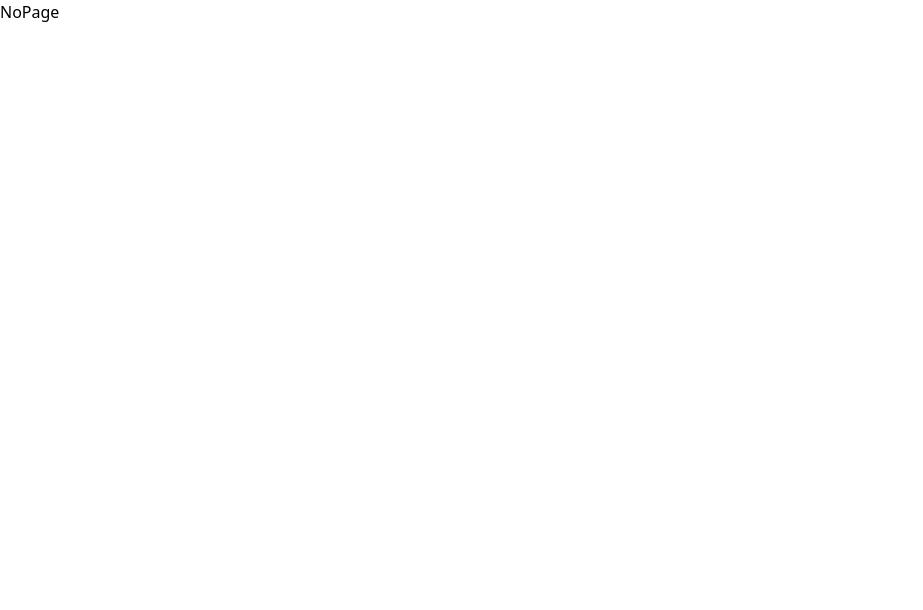
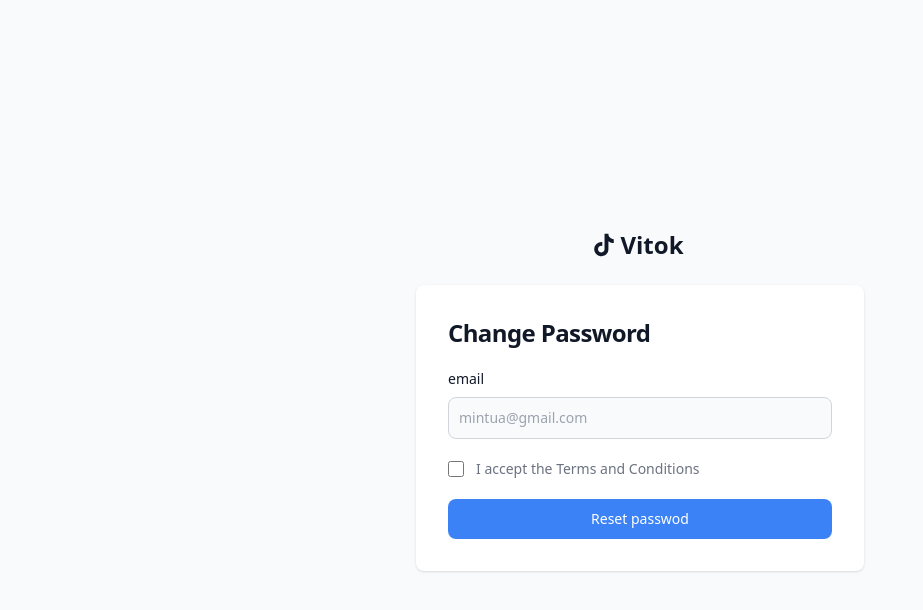
Before and after one commit to Mintuka/vitok, a React (Create React App) app in the folder my-app/: page /forgot-password in a window 1280 px wide. Shown: the top 610 px of the page, without its empty margins (0-923 px from the left). Built offline with nearby package versions, Linux system fonts and the light colour scheme.

Commit message:
forgot password frontend compeleted

```diff
--- a/my-app/src/App.tsx
+++ b/my-app/src/App.tsx
@@ -13,6 +13,8 @@
 import { ActionType } from "./state/action_types/types";
 import { RootState } from "./state/reducers";
 import jwt_decode from "jwt-decode";
+import ForgotPassword from "./components/user/ForgotPassword";
+import ResetPassword from "./components/user/ResetPassword";
 
 const App = () => {
   const dispatch = useDispatch();
@@ -41,6 +43,8 @@
         <Route path="/form" element={<Form />} />
         <Route path="/signin" element={<SignIn />} />
         <Route path="/signup" element={<SignUp />} />
+        <Route path="/forgot-password" element={<ForgotPassword />} />
+        <Route path="/reset-passwrod/:token/:id" element={<ResetPassword />} />
         <Route path="/update/:id" element={<UpdatePost />} />
         <Route path="/post/:id" element={<Details/>}/>
         <Route path="*" element={<NoPage />} />
--- a/my-app/src/api/api.tsx
+++ b/my-app/src/api/api.tsx
@@ -69,3 +69,13 @@
                             .catch(error => {
                                 return {data: error.response.data, status: error.response.status}
                             })
+
+export const forgotPassword = (email: Object) => axios.get(url+'forgotPassword', email)
+                            .catch(error => {
+                                return {data: error.response.data, status: error.response.status}
+                            })
+
+export const resetPassword = (user: Object) => axios.post(url+'/resetPassword', user)
+                            .catch(error => {
+                                return {data: error.response.data, status: error.response.status}
+                            })
--- a/my-app/src/components/user/ForgotPassword.tsx
+++ b/my-app/src/components/user/ForgotPassword.tsx
@@ -1,11 +1,54 @@
-import React from "react";
+import React, { useState } from "react";
+import { IoLogoTiktok } from "react-icons/io5";
+import { forgotPassword } from "../../api/api";
 
 type Props = {};
 
 const ForgotPassword = (props: Props) => {
-  return (
-    <div></div>
-  )
-};
+    const [email, setEmail] = useState('')
+    const [isSent, setIsSent] = useState(false)
+    const handleSubmit = async() => {
+        const { status} = await forgotPassword(email)
+        setIsSent(status === 200)
+    }
 
-export default ForgotPassword;
+    return (
+        <section className="bg-gray-50 dark:bg-gray-900">
+            {
+                isSent && <div className="text-center w-1/2 mx-auto mt-16 text-black py-4 px-8 border">Verification sent successfully to email</div>
+            }
+            {
+                !isSent &&
+                <div className="flex flex-col items-center justify-center px-6 py- mx-auto md:h-screen lg:py-0">
+                    <a className="flex items-center mb-6 text-2xl font-semibold text-gray-900 dark:text-white">
+                        <IoLogoTiktok/>
+                        <h5 className="mx-1">Vitok</h5>
+                    </a>
+                    <div className="w-full p-6 bg-white rounded-lg shadow dark:border md:mt-0 sm:max-w-md dark:bg-gray-800 dark:border-gray-700 sm:p-8">
+                        <h2 className="mb-1 text-xl font-bold leading-tight tracking-tight text-gray-900 md:text-2xl dark:text-white">
+                            Change Password
+                        </h2>
+                        <form className="mt-4 space-y-4 lg:mt-5 md:space-y-5" action="#" onSubmit={handleSubmit}>
+                            <div>
+                                <label htmlFor="email" className="block mb-2 text-sm font-medium text-gray-900 dark:text-white">email</label>
+                                <input type="email" name="email" id="email" className="bg-gray-50 border border-gray-300 text-gray-900 sm:text-sm rounded-lg focus:ring-primary-600 focus:border-primary-600 block w-full p-2.5 dark:bg-gray-700 dark:border-gray-600 dark:placeholder-gray-400 dark:text-white dark:focus:ring-blue-500 dark:focus:border-blue-500" placeholder="mintua@gmail.com" required value={email} onChange={(e) => setEmail(e.target.value)}/>
+                            </div>
+                            <div className="flex items-start">
+                                <div className="flex items-center h-5">
+                                    <input id="newsletter" aria-describedby="newsletter" type="checkbox" className="w-4 h-4 border border-gray-300 rounded bg-gray-50 focus:ring-3 focus:ring-primary-300 dark:bg-gray-700 dark:border-gray-600 dark:focus:ring-primary-600 dark:ring-offset-gray-800" required/>
+                                </div>
+                                <div className="ml-3 text-sm">
+                                    <label htmlFor="newsletter" className="font-light text-gray-500 dark:text-gray-300">I accept the <a className="font-medium text-primary-600 hover:underline dark:text-primary-500" href="#">Terms and Conditions</a></label>
+                                </div>
+                            </div>
+                            <button type="submit" className="w-full text-white bg-blue-500 hover:bg-primary-700 focus:ring-4 focus:outline-none focus:ring-primary-300 font-medium rounded-lg text-sm px-5 py-2.5 text-center dark:bg-primary-600 dark:hover:bg-primary-700 dark:focus:ring-primary-800">Reset passwod</button>
+                        </form>
+                    </div>
+                </div>
+
+            }
+        </section>
+    )
+    };
+
+    export default ForgotPassword;
--- /dev/null
+++ b/my-app/src/components/user/ResetPassword.tsx
@@ -0,0 +1,47 @@
+import React from "react";
+import { IoLogoTiktok } from "react-icons/io5";
+
+type Props = {};
+
+const ResetPassword = (props: Props) => {
+  return(
+    <section className="bg-gray-50 dark:bg-gray-900">
+        <div className="flex flex-col items-center justify-center px-6 py-8 mx-auto md:h-screen lg:py-0">
+                <a className="flex items-center mb-6 text-2xl font-semibold text-gray-900 dark:text-white">
+                    <IoLogoTiktok/>
+                    <h5 className="mx-1">Vitok</h5>
+                </a>
+            <div className="w-full p-6 bg-white rounded-lg shadow dark:border md:mt-0 sm:max-w-md dark:bg-gray-800 dark:border-gray-700 sm:p-8">
+                <h2 className="mb-1 text-xl font-bold leading-tight tracking-tight text-gray-900 md:text-2xl dark:text-white">
+                    Change Password
+                </h2>
+                <form className="mt-4 space-y-4 lg:mt-5 md:space-y-5" action="#">
+                    <div>
+                        <label htmlFor="email" className="block mb-2 text-sm font-medium text-gray-900 dark:text-white">Your email</label>
+                        <input type="email" name="email" id="email" className="bg-gray-50 border border-gray-300 text-gray-900 sm:text-sm rounded-lg focus:ring-primary-600 focus:border-primary-600 block w-full p-2.5 dark:bg-gray-700 dark:border-gray-600 dark:placeholder-gray-400 dark:text-white dark:focus:ring-blue-500 dark:focus:border-blue-500" placeholder="name@company.com" required/>
+                    </div>
+                    <div>
+                        <label htmlFor="password" className="block mb-2 text-sm font-medium text-gray-900 dark:text-white">New Password</label>
+                        <input type="password" name="password" id="password" placeholder="••••••••" className="bg-gray-50 border border-gray-300 text-gray-900 sm:text-sm rounded-lg focus:ring-primary-600 focus:border-primary-600 block w-full p-2.5 dark:bg-gray-700 dark:border-gray-600 dark:placeholder-gray-400 dark:text-white dark:focus:ring-blue-500 dark:focus:border-blue-500" required/>
+                    </div>
+                    <div>
+                        <label htmlFor="confirm-password" className="block mb-2 text-sm font-medium text-gray-900 dark:text-white">Confirm password</label>
+                        <input type="confirm-password" name="confirm-password" id="confirm-password" placeholder="••••••••" className="bg-gray-50 border border-gray-300 text-gray-900 sm:text-sm rounded-lg focus:ring-primary-600 focus:border-primary-600 block w-full p-2.5 dark:bg-gray-700 dark:border-gray-600 dark:placeholder-gray-400 dark:text-white dark:focus:ring-blue-500 dark:focus:border-blue-500" required/>
+                    </div>
+                    <div className="flex items-start">
+                        <div className="flex items-center h-5">
+                            <input id="newsletter" aria-describedby="newsletter" type="checkbox" className="w-4 h-4 border border-gray-300 rounded bg-gray-50 focus:ring-3 focus:ring-primary-300 dark:bg-gray-700 dark:border-gray-600 dark:focus:ring-primary-600 dark:ring-offset-gray-800" required/>
+                        </div>
+                        <div className="ml-3 text-sm">
+                            <label htmlFor="newsletter" className="font-light text-gray-500 dark:text-gray-300">I accept the <a className="font-medium text-primary-600 hover:underline dark:text-primary-500" href="#">Terms and Conditions</a></label>
+                        </div>
+                    </div>
+                    <button type="submit" className="w-full text-white bg-primary-600 hover:bg-primary-700 focus:ring-4 focus:outline-none focus:ring-primary-300 font-medium rounded-lg text-sm px-5 py-2.5 text-center dark:bg-primary-600 dark:hover:bg-primary-700 dark:focus:ring-primary-800">Reset passwod</button>
+                </form>
+            </div>
+        </div>
+    </section>
+    )
+};
+
+export default ResetPassword;
--- a/my-app/src/components/user/SignIn.tsx
+++ b/my-app/src/components/user/SignIn.tsx
@@ -45,7 +45,7 @@
                                         <label htmlFor="remember" className="text-gray-500 dark:text-gray-300">Remember me</label>
                                     </div>
                                 </div>
-                                <a className="text-sm font-medium text-blue-400 hover:underline dark:text-primary-500 cursor-pointer">Forgot password?</a>
+                                <Link to={'/forgot-password'} className="text-sm font-medium text-blue-400 hover:underline dark:text-primary-500 cursor-pointer">Forgot password?</Link>
                             </div>
                             <button className="w-full text-white bg-blue-500 hover:bg-primary-700 focus:ring-4 focus:outline-none focus:ring-primary-300 font-medium rounded-lg text-sm px-5 py-2.5 text-center dark:bg-primary-600 dark:hover:bg-primary-700 dark:focus:ring-primary-800">Sign in</button>
                             <div className="flex justify-around items-center">
--- a/my-app/src/state/reducers/userReducer.ts
+++ b/my-app/src/state/reducers/userReducer.ts
@@ -27,7 +27,7 @@
                 errorMessage: action.payload.message
             }
         case ActionType.LOGIN_USER:
-            const val = {
+            return {
                 ...state,
                 email: action.payload.email,
                 firstName: action.payload.firstName,
@@ -35,8 +35,6 @@
                 userId: action.payload.decoded._id,
                 errorMessage: ''
             }
-            console.log('login-action',val)
-            return val
         case ActionType.LOG_OUT:
             return {
                 ...state,
```
